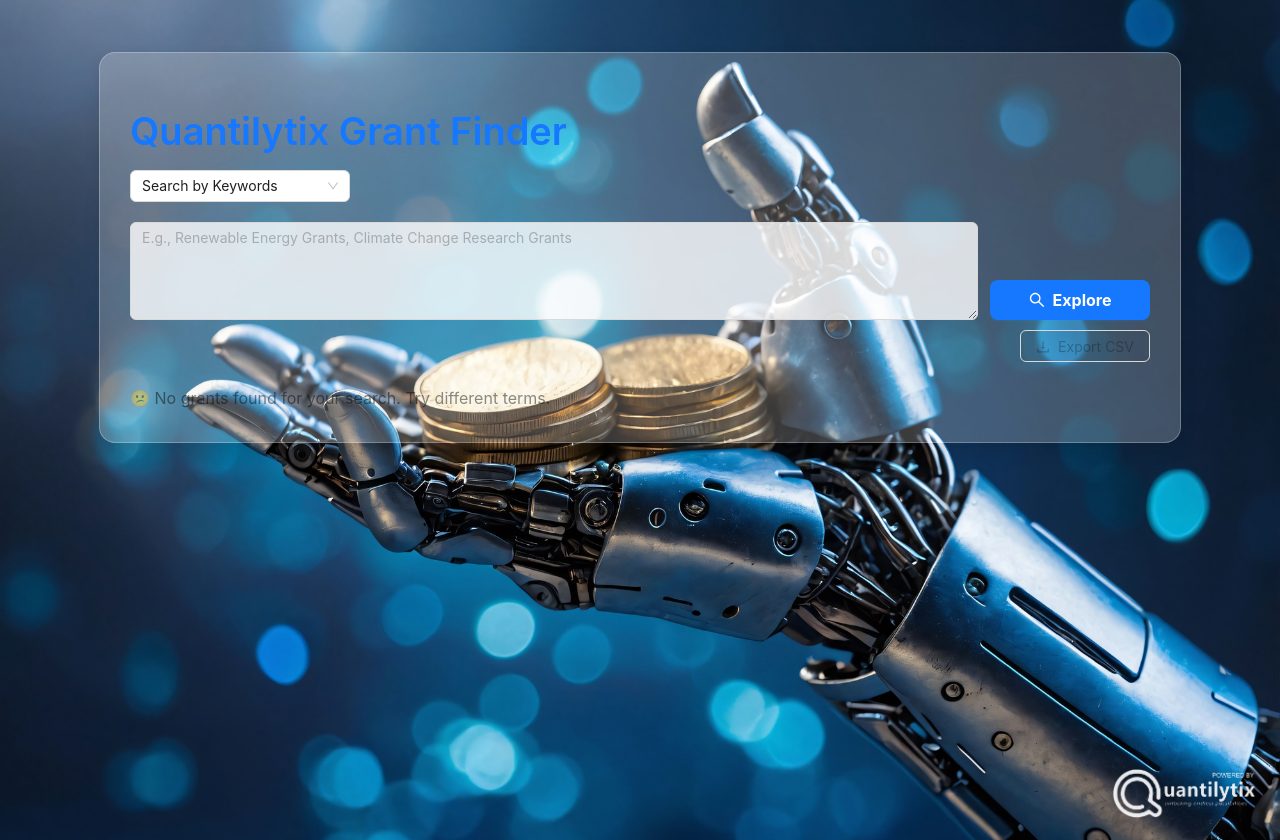
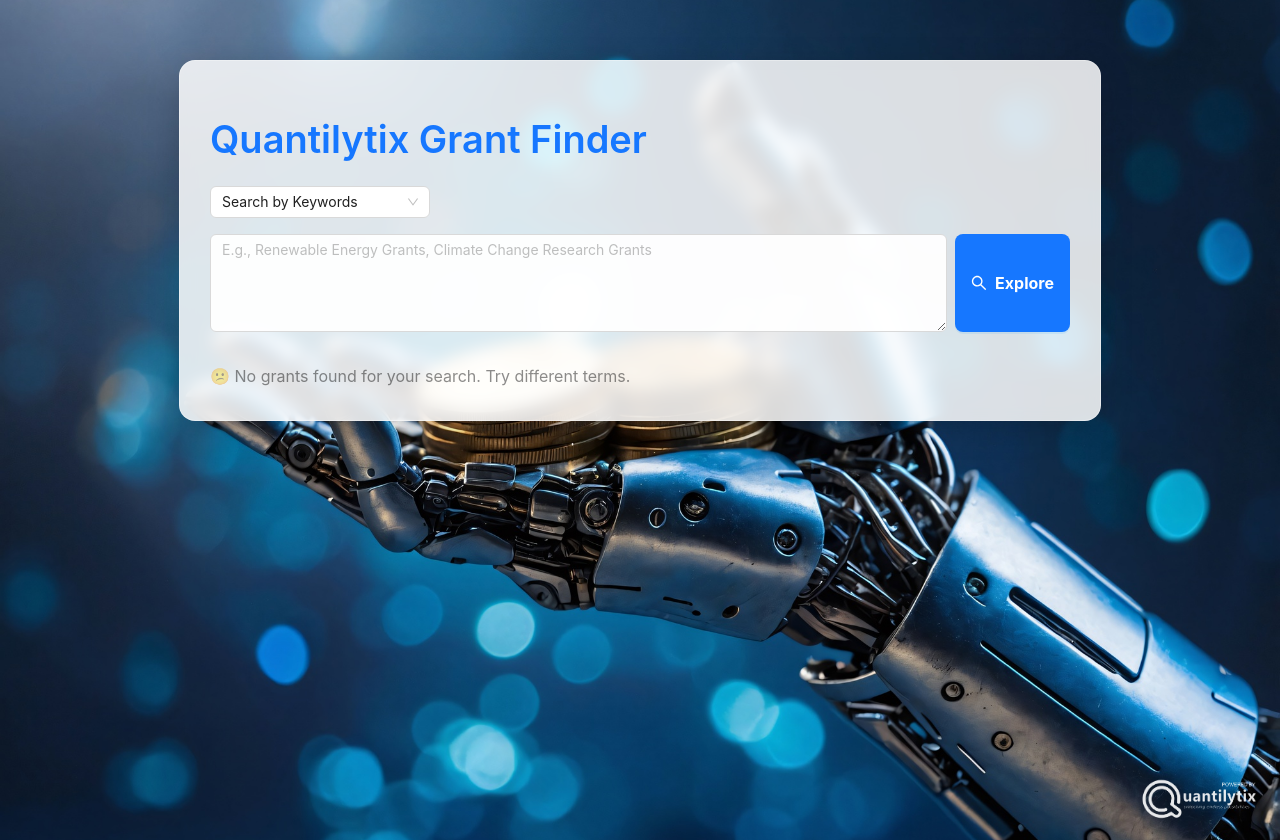
Before and after one commit to helperzhou/Quant-Grant-Finder, a React (Create React App) app: page / in a window 1280 px wide. Built offline with nearby package versions, Linux system fonts and the light colour scheme.

Commit message:
Update App.js

```diff
--- a/src/App.js
+++ b/src/App.js
@@ -1,7 +1,23 @@
 import React, { useState } from 'react'
 import styled from 'styled-components'
-import { Table, Input, Select, Button, Spin, message, Typography, Space, Row, Col } from 'antd'
-import { SearchOutlined, DownloadOutlined, LinkOutlined } from '@ant-design/icons'
+import {
+  Table,
+  Input,
+  Select,
+  Button,
+  Spin,
+  message,
+  Typography,
+  Row,
+  Col,
+  Tag,
+  Space
+} from 'antd'
+import {
+  SearchOutlined,
+  DownloadOutlined,
+  LinkOutlined
+} from '@ant-design/icons'
 import axios from 'axios'
 import QuantIcon from './QuantilytixO.png'
 import BackgroundImage from './bg-image.jpg'
@@ -15,7 +31,7 @@
 } from 'firebase/firestore'
 import { db } from '../src/firebase/firebaseConfig'
 
-const { Title } = Typography
+const { Title, Text } = Typography
 const { Option } = Select
 
 const PageWrapper = styled.div`
@@ -28,39 +44,38 @@
   padding: 20px;
 `
 const GlassContainer = styled.div`
-  background: rgba(255,255,255,0.22);
+  background: rgba(255, 255, 255, 0.85);
   border-radius: 16px;
   padding: 30px;
   width: 100%;
-  max-width: 1020px;
-  box-shadow: 0 8px 16px rgba(0,0,0,0.11);
-  border: 1px solid rgba(255,255,255,0.25);
-  margin-top: 32px;
+  max-width: 860px;
+  box-shadow: 0 8px 32px rgba(0, 0, 0, 0.17);
+  border: 1px solid rgba(255, 255, 255, 0.32);
+  margin-top: 40px;
+  backdrop-filter: blur(8px);
 `
 const Logo = styled.img`
   position: absolute;
   bottom: 20px;
   right: 20px;
-  width: 150px;
+  width: 120px;
   height: auto;
   opacity: 0.9;
 `
 
-function grantsToCsv(grants) {
+function grantsToCsv (grants) {
   if (!grants.length) return ''
   const headers = [
     'Grant name/title',
-    'Short summary',
     'Funding organization',
     'Grant value',
     'Application deadline',
     'Eligible countries',
     'Sector/field',
+    'Summary',
     'link URL'
   ]
-  const csvRows = [
-    headers.map(h => `"${h.replace(/"/g, '""')}"`).join(',')
-  ]
+  const csvRows = [headers.map(h => `"${h.replace(/"/g, '""')}"`).join(',')]
   grants.forEach(grant => {
     csvRows.push(
       headers
@@ -85,7 +100,8 @@
 
   const handleSearch = async () => {
     setLoading(true)
-    const queryValue = searchMode === 'keywords' ? searchTerms.trim() : searchURL.trim()
+    const queryValue =
+      searchMode === 'keywords' ? searchTerms.trim() : searchURL.trim()
     if (!queryValue) {
       message.warning('Please enter search terms or a URL.')
       setLoading(false)
@@ -150,7 +166,9 @@
     const url = window.URL.createObjectURL(blob)
     const a = document.createElement('a')
     a.href = url
-    a.download = `quantilytix-grants-${new Date().toISOString().split('T')[0]}.csv`
+    a.download = `quantilytix-grants-${
+      new Date().toISOString().split('T')[0]
+    }.csv`
     document.body.appendChild(a)
     a.click()
     document.body.removeChild(a)
@@ -162,20 +180,20 @@
       title: 'Grant Name',
       dataIndex: 'Grant name/title',
       key: 'Grant name/title',
-      sorter: (a, b) => (a['Grant name/title'] || '').localeCompare(b['Grant name/title'] || ''),
-      render: text => text || 'N/A'
-    },
-    {
-      title: 'Summary',
-      dataIndex: 'Short summary',
-      key: 'Short summary',
+      sorter: (a, b) =>
+        (a['Grant name/title'] || '').localeCompare(
+          b['Grant name/title'] || ''
+        ),
       render: text => text || 'N/A'
     },
     {
       title: 'Organization',
       dataIndex: 'Funding organization',
       key: 'Funding organization',
-      sorter: (a, b) => (a['Funding organization'] || '').localeCompare(b['Funding organization'] || ''),
+      sorter: (a, b) =>
+        (a['Funding organization'] || '').localeCompare(
+          b['Funding organization'] || ''
+        ),
       render: text => text || 'N/A'
     },
     {
@@ -198,21 +216,20 @@
       title: 'Deadline',
       dataIndex: 'Application deadline',
       key: 'Application deadline',
-      sorter: (a, b) => (a['Application deadline'] || '').localeCompare(b['Application deadline'] || ''),
+      sorter: (a, b) =>
+        (a['Application deadline'] || '').localeCompare(
+          b['Application deadline'] || ''
+        ),
       render: text => text || 'N/A'
     },
     {
       title: 'Countries',
       dataIndex: 'Eligible countries',
       key: 'Eligible countries',
-      sorter: (a, b) => (a['Eligible countries'] || '').localeCompare(b['Eligible countries'] || ''),
-      render: text => text || 'N/A'
-    },
-    {
-      title: 'Sector',
-      dataIndex: 'Sector/field',
-      key: 'Sector/field',
-      sorter: (a, b) => (a['Sector/field'] || '').localeCompare(b['Sector/field'] || ''),
+      sorter: (a, b) =>
+        (a['Eligible countries'] || '').localeCompare(
+          b['Eligible countries'] || ''
+        ),
       render: text => text || 'N/A'
     },
     {
@@ -220,47 +237,76 @@
       dataIndex: 'link URL',
       key: 'link URL',
       render: url =>
-        url && url !== 'Not specified'
-          ? (
+        url && url !== 'Not specified' ? (
           <Button
-              type="primary"
+            type='primary'
             icon={<LinkOutlined />}
-              size="small"
+            size='small'
             href={url.startsWith('http') ? url : `https://${url.split(' ')[0]}`}
-              target="_blank"
-              rel="noopener noreferrer"
+            target='_blank'
+            rel='noopener noreferrer'
             disabled={!url || url === 'Not specified'}
             style={{ minWidth: 92 }}
           >
             Explore
           </Button>
         ) : (
-            <Button type="default" size="small" disabled>
+          <Button type='default' size='small' disabled>
             No Link
           </Button>
         )
     }
   ]
 
+  // Expandable row render function
+  const expandedRowRender = record => (
+    <div>
+      <Text strong>Summary:</Text>
+      <div style={{ marginBottom: 8 }}>
+        {record['Short summary'] || 'No description.'}
+      </div>
+      <Text strong>Sector:</Text>
+      <div style={{ marginBottom: 8 }}>
+        {Array.isArray(record['Sector/field']) ? (
+          record['Sector/field'].map((sector, idx) => (
+            <Tag color='blue' key={idx}>
+              {sector}
+            </Tag>
+          ))
+        ) : record['Sector/field'] ? (
+          record['Sector/field'].split(',').map((sector, idx) => (
+            <Tag color='blue' key={idx}>
+              {sector.trim()}
+            </Tag>
+          ))
+        ) : (
+          <Tag>No sector</Tag>
+        )}
+      </div>
+      {/* Add more details if needed */}
+    </div>
+  )
+
   return (
     <PageWrapper>
       <GlassContainer>
-        <Title style={{ color: '#1677ff', textAlign: 'left', marginBottom: 16 }}>Quantilytix Grant Finder</Title>
-        {/* Search controls */}
-        <Row gutter={12} style={{ marginBottom: 12 }}>
-          <Col xs={24} sm={24} md={24} lg={24}>
+        <Title
+          style={{ color: '#1677ff', textAlign: 'left', marginBottom: 24 }}
+        >
+          Quantilytix Grant Finder
+        </Title>
+        {/* Mode Select */}
         <Select
           value={searchMode}
           onChange={setSearchMode}
-              style={{ width: 220, marginBottom: 8 }}
+          style={{ width: 220, marginBottom: 16, textAlign: 'left' }}
         >
-              <Option value="keywords">Search by Keywords</Option>
-              <Option value="url">Search by URL</Option>
+          <Option value='keywords'>Search by Keywords</Option>
+          <Option value='url'>Search by URL</Option>
         </Select>
-          </Col>
-        </Row>
-        <Row gutter={12} style={{ marginBottom: 10 }}>
-          <Col xs={24} sm={18} md={20}>
+        {/* Search Input and Button Row */}
+        <Row gutter={8} style={{ marginBottom: 0 }}>
+          <Col flex='auto'>
             <Input.TextArea
               rows={searchMode === 'keywords' ? 4 : 2}
               value={searchMode === 'keywords' ? searchTerms : searchURL}
@@ -276,31 +322,34 @@
               }
               style={{
                 width: '100%',
-                background: 'rgba(255,255,255,0.8)'
+                background: 'rgba(255,255,255,0.96)'
               }}
               onPressEnter={e => {
-                if (searchMode === 'url' || (searchMode === 'keywords' && e.ctrlKey)) handleSearch()
+                if (
+                  searchMode === 'url' ||
+                  (searchMode === 'keywords' && e.ctrlKey)
+                )
+                  handleSearch()
               }}
             />
           </Col>
-          <Col xs={24} sm={6} md={4} style={{ display: 'flex', alignItems: 'flex-end' }}>
+          <Col>
             <Button
               icon={<SearchOutlined />}
-              type="primary"
+              type='primary'
               loading={loading}
               onClick={handleSearch}
-              style={{ fontWeight: 'bold', width: '100%' }}
-              size="large"
+              style={{ fontWeight: 'bold', height: '100%' }}
+              size='large'
             >
               Explore
             </Button>
           </Col>
         </Row>
-        <Row gutter={12} style={{ marginBottom: 16 }}>
-          <Col xs={24} sm={12} md={12}>
-            {/* Sorting is built-in to Antd Table, but you can add custom controls here if you want */}
-          </Col>
-          <Col xs={24} sm={12} md={12} style={{ textAlign: 'right' }}>
+        {/* Export and table controls row */}
+        {grants.length > 0 && (
+          <Row justify='end' style={{ margin: '14px 0 0 0' }}>
+            <Col>
               <Button
                 icon={<DownloadOutlined />}
                 onClick={handleExportCSV}
@@ -311,24 +360,39 @@
               </Button>
             </Col>
           </Row>
+        )}
+
+        {/* Result Table */}
+        <div style={{ marginTop: grants.length > 0 ? 8 : 32 }}>
           {loading ? (
-          <Spin tip="Searching grants..." size="large" style={{ marginTop: 40 }} />
+            <Spin
+              tip='Searching grants...'
+              size='large'
+              style={{ marginTop: 40 }}
+            />
           ) : grants.length > 0 ? (
             <Table
               dataSource={grants}
               columns={columns}
+              expandable={{
+                expandedRowRender,
+                rowExpandable: record => !!record['Short summary']
+              }}
               rowKey={(record, idx) =>
-              record['Grant name/title'] + '-' + (record['Funding organization'] || idx)
+                record['Grant name/title'] +
+                '-' +
+                (record['Funding organization'] || idx)
               }
               bordered
-            pagination={{ pageSize: 10 }}
-            style={{ background: 'rgba(255,255,255,0.93)', borderRadius: 8 }}
+              pagination={{ pageSize: 3 }}
+              style={{ background: 'rgba(255,255,255,0.97)', borderRadius: 8 }}
             />
           ) : (
-          <Typography.Text type="secondary" style={{ fontSize: 16 }}>
+            <Typography.Text type='secondary' style={{ fontSize: 16 }}>
               😕 No grants found for your search. Try different terms.
             </Typography.Text>
           )}
+        </div>
       </GlassContainer>
       <Logo src={QuantIcon} alt='Quantilytix Logo' />
     </PageWrapper>
```
Lines whose indentation alone changed are shown as unchanged.
